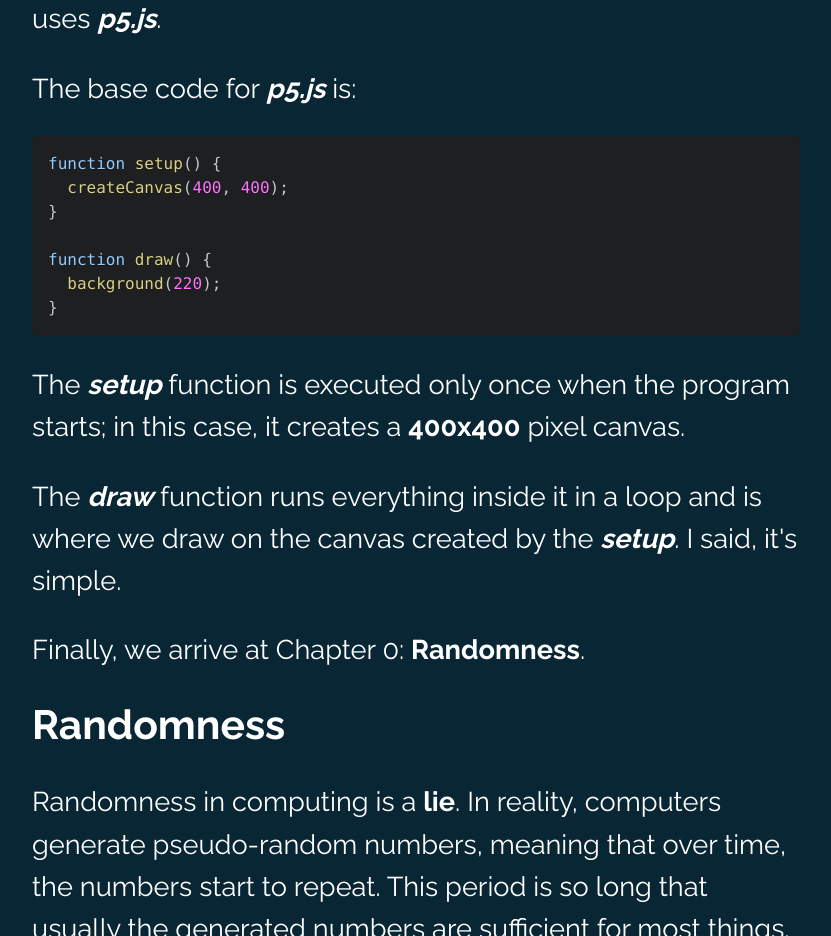
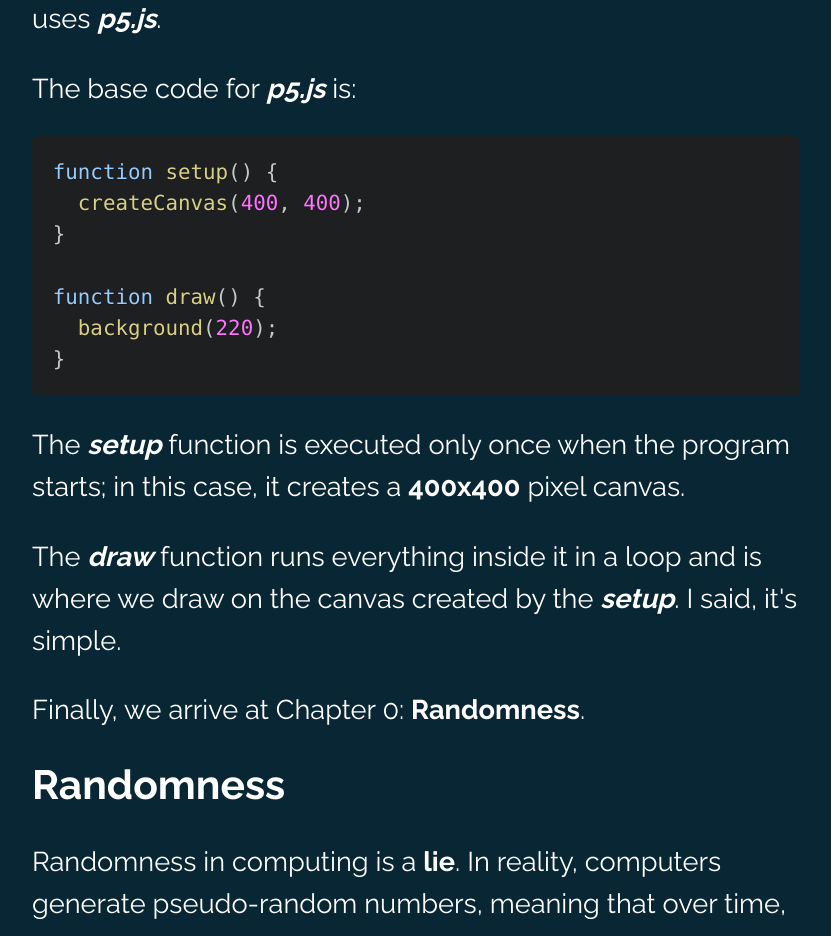
Before and after one commit to JhonattasFerreira/my-site, a Next.js app: page /blog/en/a-random-walker in a window 1280 px wide. Shown: the part 2360-3296 px from the top of the page, without its empty margins (224-1055 px from the left). Built offline with nearby package versions, Linux system fonts and the light colour scheme.

Commit message:
fix: adjust fontsize of code

```diff
--- a/components/CodeBlock/codeBlock.module.css
+++ b/components/CodeBlock/codeBlock.module.css
@@ -1,9 +1,9 @@
 .fontCode {
-  font-size: 5pt;
+  font-size: 1rem;
 }
 
 @media (min-width: 600px) {
   .fontCode {
-    font-size: 12pt;
+    font-size: 1.3rem;
   }
 }
```
